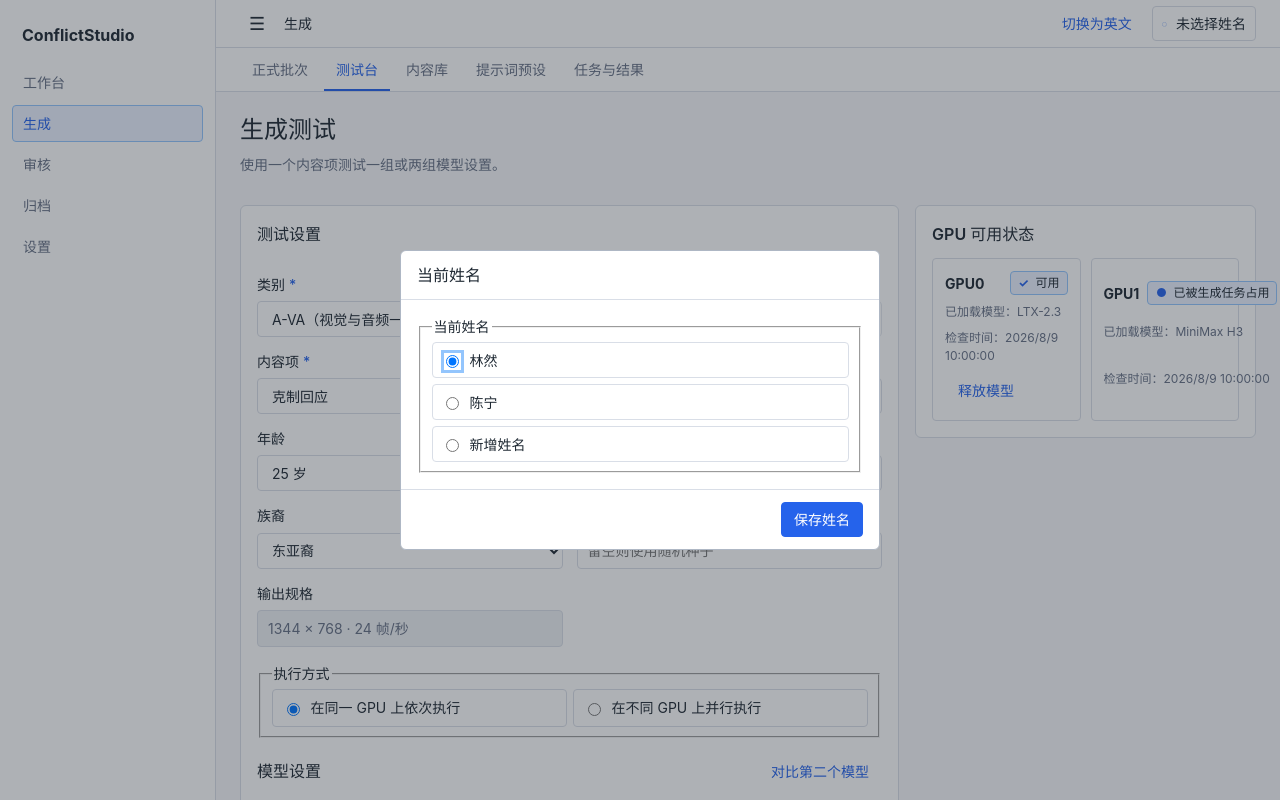
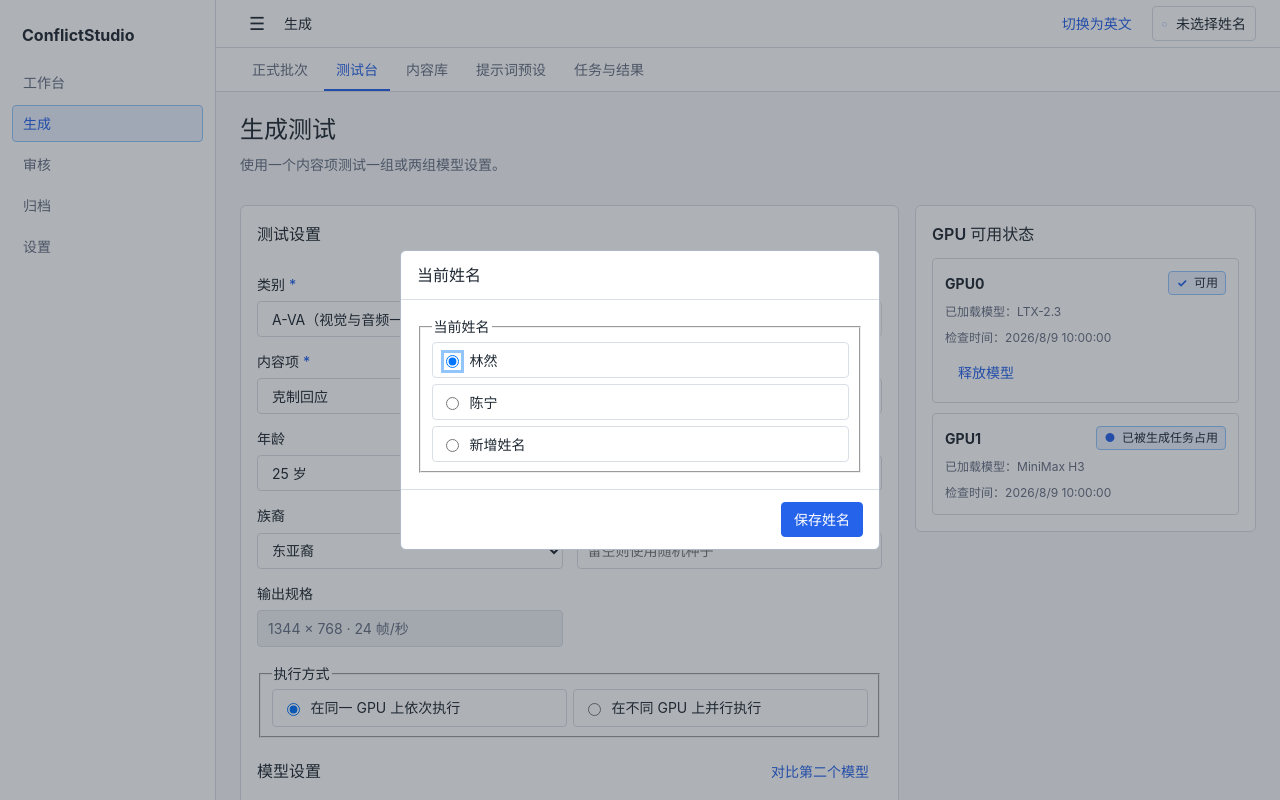
Before and after one commit to BUAAZhangHaonan/ConflictStudio, a React (Vite) app in the folder frontend/: page /generate/test in a window 1280 px wide. Shown: the top 800 px of the page. Built offline with nearby package versions, Linux system fonts and the light colour scheme.

Commit message:
fix: prevent GPU status overflow

```diff
--- a/frontend/src/pages/generate/GenerationPage.css
+++ b/frontend/src/pages/generate/GenerationPage.css
@@ -27,8 +27,10 @@
 .generation-choice-grid input { width: auto; min-height: auto; }
 .generation-empty-note { padding: 10px 12px; border: 1px dashed var(--color-border-strong); border-radius: var(--radius-small); color: var(--color-text-muted); }
 .generation-gpus__grid { display: grid; grid-template-columns: repeat(2, minmax(0, 1fr)); gap: 10px; }
+.generation-layout > .generation-gpus .generation-gpus__grid { grid-template-columns: 1fr; }
 .generation-gpu-card { display: grid; gap: 8px; padding: 12px; border: 1px solid var(--color-border); border-radius: var(--radius-small); }
-.generation-gpu-card > div { display: flex; align-items: center; justify-content: space-between; gap: 8px; }
+.generation-gpu-card > div { display: flex; align-items: center; flex-wrap: wrap; justify-content: space-between; gap: 8px; }
+.generation-gpu-card .status-badge { max-width: 100%; white-space: normal; }
 .generation-gpu-card p { margin: 0; color: var(--color-text-muted); font-size: 12px; }
 .generation-gpu-card > .button { justify-self: start; }
 .generation-preview-summary { margin-bottom: 12px; color: var(--color-text-muted); }
@@ -105,13 +107,14 @@
 
 @media (max-width: 1050px) {
   .generation-layout, .generation-layout--editor { grid-template-columns: 1fr; }
+  .generation-layout > .generation-gpus .generation-gpus__grid { grid-template-columns: repeat(2, minmax(0, 1fr)); }
   .generation-editor { position: static; }
   .generation-job-summary { grid-template-columns: repeat(3, minmax(0, 1fr)); }
 }
 
 @media (max-width: 768px) {
   .generation-form__grid, .generation-form__grid--three, .generation-filters, .generation-job-sections, .generation-job-inputs dl, dl.generation-job-inputs, .generation-allocation-list li { grid-template-columns: 1fr; }
-  .generation-gpus__grid { grid-template-columns: 1fr; }
+  .generation-gpus__grid, .generation-layout > .generation-gpus .generation-gpus__grid { grid-template-columns: 1fr; }
   .generation-job-summary { grid-template-columns: repeat(2, minmax(0, 1fr)); }
   .generation-form input, .generation-form select, .generation-form textarea, .generation-form .button,
   .generation-filters input, .generation-filters select { min-height: 44px; }
```
